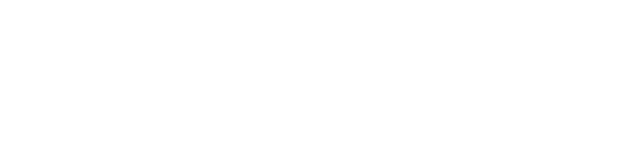
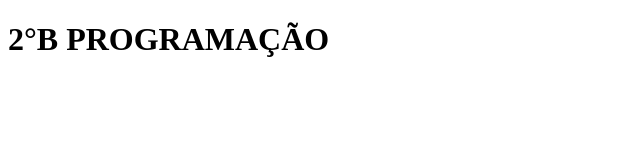
Before and after one commit to Hevi02/como-criar-um-site, a plain HTML site: page index.html in a window 1280 px wide. Shown: the whole page, without its empty margins (0-640 px from the left). Drawn offline with Linux system fonts and the light colour scheme.

Commit message:
título do cabeçalho

```diff
--- a/index.html
+++ b/index.html
@@ -7,6 +7,9 @@
     <title>Document</title>
 </head>
 <body>
+    <header>
+        <h1>2°B PROGRAMAÇÃO</h1>
+    </header>
 
 </body>
 </html>
--- a/style.css
+++ b/style.css
@@ -1 +1,3 @@
-''
+header{
+    background-color: ;
+}
```
